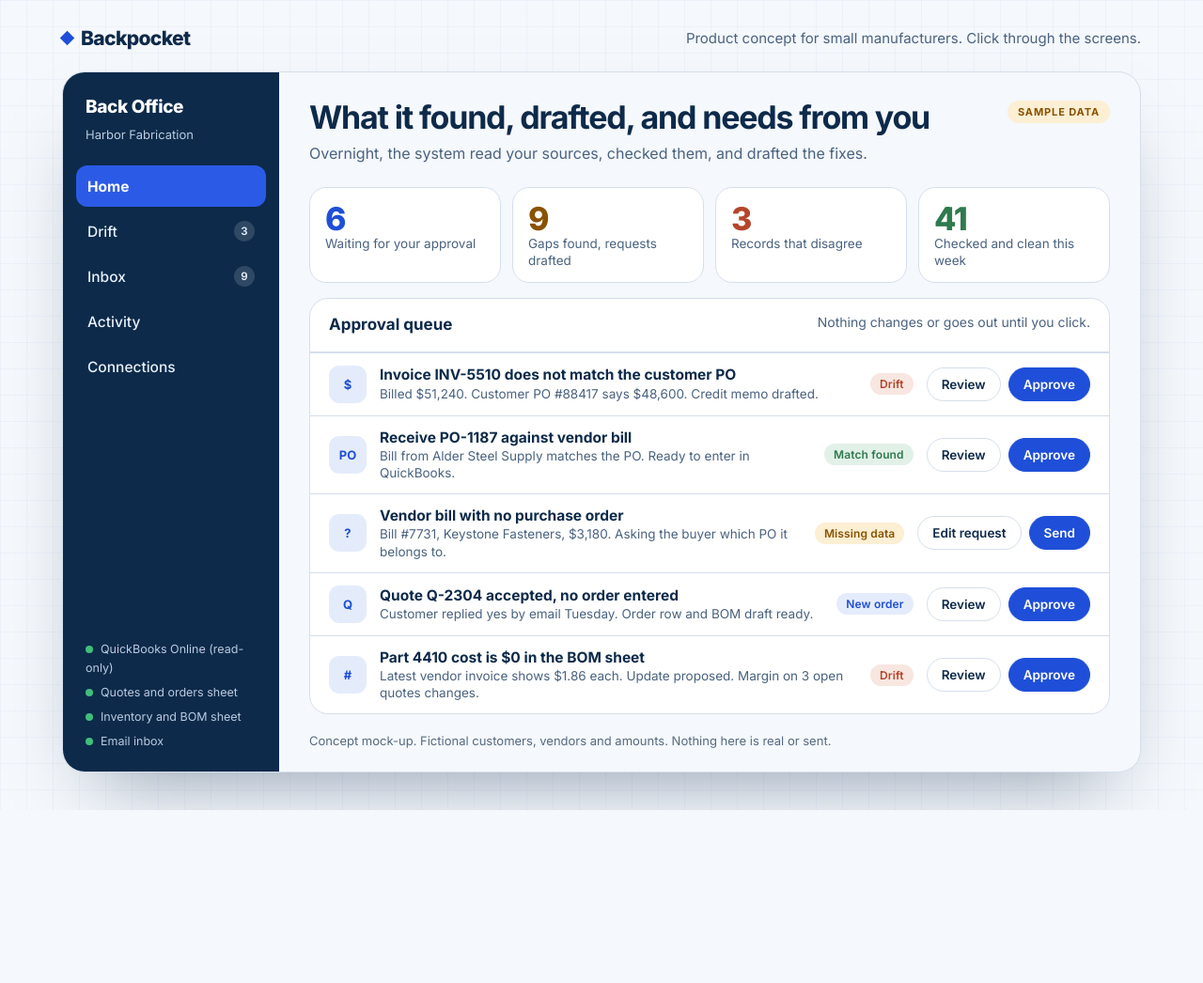
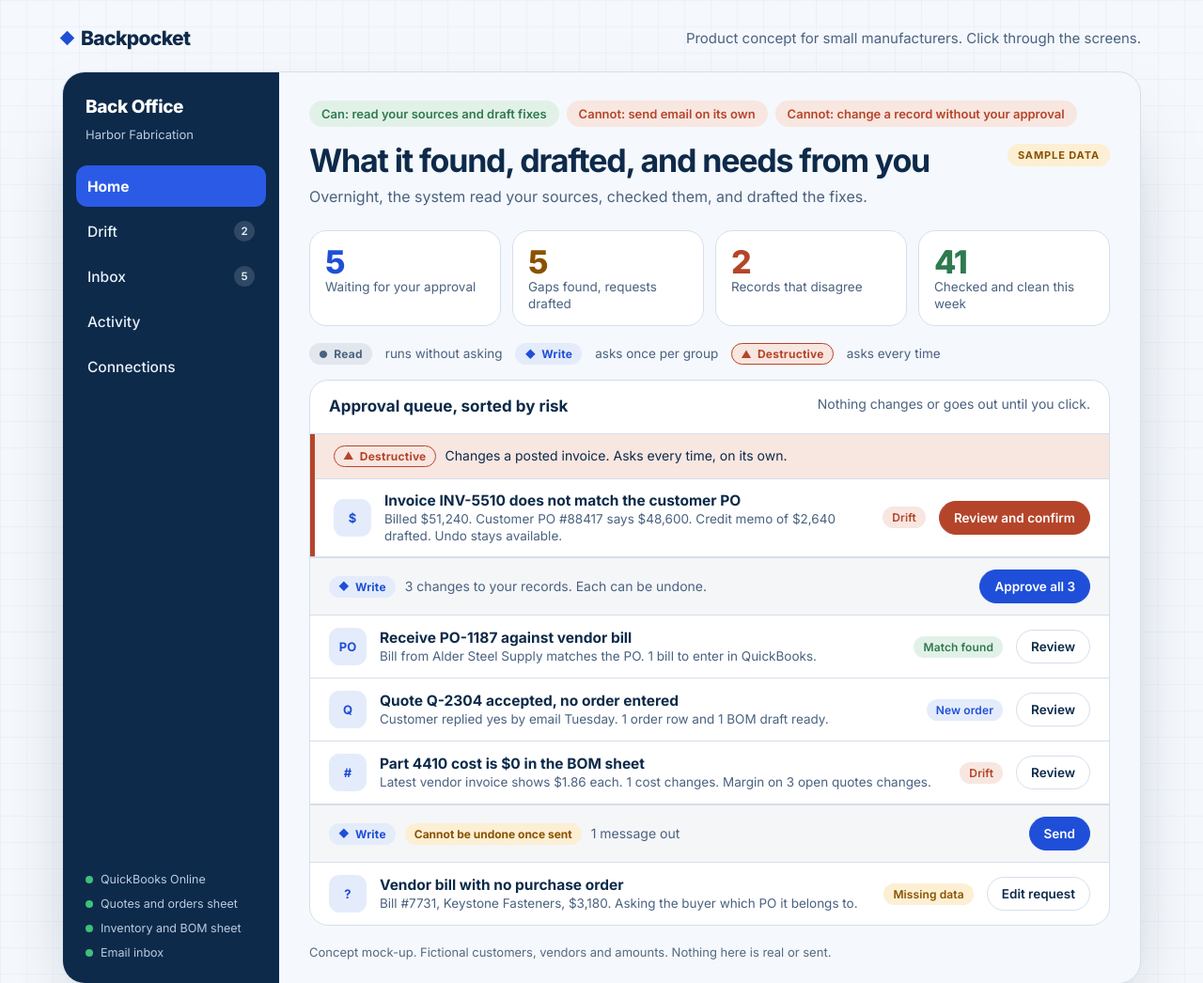
Before and after one commit to backpocket-hq/backpocket, a plain HTML site: page manufacturers/product-mockup.html in a window 1280 px wide. Shown: the top 1046 px of the page at 94% size. Before the commit the page ends 862 px from the top, so only its background shows below. Drawn offline with Linux system fonts and the light colour scheme.

Commit message:
Manufacturers: add permission tiers, gaps statement and undo to mockup; drop read-only wording (#10)
Co-authored-by: Claude Sonnet 5.5 <noreply@anthropic.com>

```diff
--- a/manufacturers/product-mockup.html
+++ b/manufacturers/product-mockup.html
@@ -254,7 +254,7 @@
     .side .co,.side .src{display:none}
     .side button{width:auto;white-space:nowrap;flex:none;gap:10px}
     .main{padding:24px 20px 18px;min-height:0}
-    .cols,.split{grid-template-columns:1fr}
+    .cols,.split,.gaps{grid-template-columns:1fr}
   }
   @media (max-width:700px){
     .hero-in{padding-block:56px 96px}
@@ -279,6 +279,31 @@
     html.rv .reveal:not(.in){opacity:1;transform:none}
   }
 
+.scope{display:flex;flex-wrap:wrap;gap:8px;margin:0 0 18px}
+  .sc{font:600 13px var(--body);padding:5px 12px;border-radius:999px;border:1px solid var(--line);background:var(--card);color:var(--soft)}
+  .sc.ok{color:var(--good);background:var(--good-tint);border-color:transparent}
+  .sc.no{color:var(--rust);background:var(--rust-tint);border-color:transparent}
+  .tier{display:inline-flex;align-items:center;gap:6px;font:700 12px var(--body);letter-spacing:.02em;padding:4px 10px;border-radius:999px;white-space:nowrap;flex:none}
+  .tier i{font-style:normal;font-size:11px}
+  .tier.t-r{background:color-mix(in srgb,var(--ink) 8%,transparent);color:var(--soft)}
+  .tier.t-w{background:var(--cobalt-tint);color:var(--cobalt)}
+  .tier.t-d{background:var(--rust-tint);color:var(--rust);outline:1.5px solid var(--rust);outline-offset:-1.5px}
+  .legend{display:flex;flex-wrap:wrap;gap:6px 14px;align-items:center;margin-top:18px;font-size:13.5px;color:var(--soft)}
+  .grp + .grp{border-top:2px solid var(--line)}
+  .gh{display:flex;flex-wrap:wrap;align-items:center;gap:10px;padding:12px 20px;background:color-mix(in srgb,var(--ink) 4%,var(--card));font-size:14px;color:var(--soft)}
+  .gh .ab{margin-left:auto}
+  .grp.d{border-left:5px solid var(--rust)}
+  .grp.d .gh{background:var(--rust-tint);color:var(--ink)}
+  .ab.d{background:var(--rust);border-color:var(--rust);color:#fff}
+  .irr{font:700 12px var(--body);color:var(--amber);background:var(--amber-tint);padding:4px 10px;border-radius:999px;white-space:nowrap}
+  .gaps{display:grid;grid-template-columns:repeat(3,minmax(0,1fr));gap:12px;margin-top:16px}
+  .gaps .box h4{margin-bottom:6px}
+  .gaps .v h4{color:var(--good)} .gaps .a h4{color:var(--amber)} .gaps .x h4{color:var(--rust)}
+  .filters{display:flex;flex-wrap:wrap;gap:8px;margin-top:20px}
+  .log .ab{min-height:30px;padding:0 12px;font-size:12.5px}
+  .log tr[hidden]{display:none}
+  .log table{min-width:0}
+  .log td,.log th{padding-inline:10px}
   body{padding-block:24px 40px}
   .page{max-width:1180px;margin:0 auto;padding-inline:max(16px,env(safe-area-inset-left,0px))}
   .top{display:flex;justify-content:space-between;align-items:center;gap:12px;flex-wrap:wrap}
@@ -293,30 +318,41 @@
         <div class="side" role="tablist" aria-label="Product screens" aria-orientation="vertical">
           <div class="co"><b>Back Office</b><small>Harbor Fabrication</small></div>
           <button role="tab" aria-selected="true" data-go="home">Home</button>
-          <button role="tab" aria-selected="false" data-go="drift">Drift <i>3</i></button>
-          <button role="tab" aria-selected="false" data-go="inbox">Inbox <i>9</i></button>
+          <button role="tab" aria-selected="false" data-go="drift">Drift <i>2</i></button>
+          <button role="tab" aria-selected="false" data-go="inbox">Inbox <i>5</i></button>
           <button role="tab" aria-selected="false" data-go="activity">Activity</button>
           <button role="tab" aria-selected="false" data-go="conn">Connections</button>
-          <div class="src"><span>QuickBooks Online (read-only)</span><span>Quotes and orders sheet</span><span>Inventory and BOM sheet</span><span>Email inbox</span></div>
+          <div class="src"><span>QuickBooks Online</span><span>Quotes and orders sheet</span><span>Inventory and BOM sheet</span><span>Email inbox</span></div>
         </div>
 
         <div class="main">
+          <div class="scope" aria-label="What it can and cannot do"><span class="sc ok">Can: read your sources and draft fixes</span><span class="sc no">Cannot: send email on its own</span><span class="sc no">Cannot: change a record without your approval</span></div>
           <!-- HOME -->
           <div class="scr" id="s-home" role="tabpanel">
             <div class="scr-h"><div><h3>What it found, drafted, and needs from you</h3><p class="scr-sub">Overnight, the system read your sources, checked them, and drafted the fixes.</p></div><span class="sample">Sample data</span></div>
             <div class="stats">
-              <div class="stat c1"><b>6</b><span>Waiting for your approval</span></div>
-              <div class="stat c2"><b>9</b><span>Gaps found, requests drafted</span></div>
-              <div class="stat c3"><b>3</b><span>Records that disagree</span></div>
+              <div class="stat c1"><b>5</b><span>Waiting for your approval</span></div>
+              <div class="stat c2"><b>5</b><span>Gaps found, requests drafted</span></div>
+              <div class="stat c3"><b>2</b><span>Records that disagree</span></div>
               <div class="stat c4"><b>41</b><span>Checked and clean this week</span></div>
             </div>
+            <div class="legend"><span class="tier t-r"><i>&#9679;</i>Read</span>runs without asking<span class="tier t-w"><i>&#9670;</i>Write</span>asks once per group<span class="tier t-d"><i>&#9650;</i>Destructive</span>asks every time</div>
             <div class="qcard">
-              <div class="qh">Approval queue <span>Nothing changes or goes out until you click.</span></div>
-              <div class="qrow"><div class="ic">$</div><div><b>Invoice INV-5510 does not match the customer PO</b><small>Billed $51,240. Customer PO #88417 says $48,600. Credit memo drafted.</small></div><span class="pill bad">Drift</span><div class="act"><button class="ab" data-go="drift" type="button">Review</button><span class="ab p">Approve</span></div></div>
-              <div class="qrow"><div class="ic">PO</div><div><b>Receive PO-1187 against vendor bill</b><small>Bill from Alder Steel Supply matches the PO. Ready to enter in QuickBooks.</small></div><span class="pill ok">Match found</span><div class="act"><span class="ab">Review</span><span class="ab p">Approve</span></div></div>
-              <div class="qrow"><div class="ic">?</div><div><b>Vendor bill with no purchase order</b><small>Bill #7731, Keystone Fasteners, $3,180. Asking the buyer which PO it belongs to.</small></div><span class="pill amb">Missing data</span><div class="act"><button class="ab" data-go="inbox" type="button">Edit request</button><span class="ab p">Send</span></div></div>
-              <div class="qrow"><div class="ic">Q</div><div><b>Quote Q-2304 accepted, no order entered</b><small>Customer replied yes by email Tuesday. Order row and BOM draft ready.</small></div><span class="pill warn">New order</span><div class="act"><span class="ab">Review</span><span class="ab p">Approve</span></div></div>
-              <div class="qrow"><div class="ic">#</div><div><b>Part 4410 cost is $0 in the BOM sheet</b><small>Latest vendor invoice shows $1.86 each. Update proposed. Margin on 3 open quotes changes.</small></div><span class="pill bad">Drift</span><div class="act"><span class="ab">Review</span><span class="ab p">Approve</span></div></div>
+              <div class="qh">Approval queue, sorted by risk <span>Nothing changes or goes out until you click.</span></div>
+              <div class="grp d">
+                <div class="gh"><span class="tier t-d"><i>&#9650;</i>Destructive</span>Changes a posted invoice. Asks every time, on its own.</div>
+                <div class="qrow"><div class="ic">$</div><div><b>Invoice INV-5510 does not match the customer PO</b><small>Billed $51,240. Customer PO #88417 says $48,600. Credit memo of $2,640 drafted. Undo stays available.</small></div><span class="pill bad">Drift</span><div class="act"><button class="ab d" data-go="drift" type="button">Review and confirm</button></div></div>
+              </div>
+              <div class="grp">
+                <div class="gh"><span class="tier t-w"><i>&#9670;</i>Write</span>3 changes to your records. Each can be undone.<span class="ab p">Approve all 3</span></div>
+                <div class="qrow"><div class="ic">PO</div><div><b>Receive PO-1187 against vendor bill</b><small>Bill from Alder Steel Supply matches the PO. 1 bill to enter in QuickBooks.</small></div><span class="pill ok">Match found</span><div class="act"><span class="ab">Review</span></div></div>
+                <div class="qrow"><div class="ic">Q</div><div><b>Quote Q-2304 accepted, no order entered</b><small>Customer replied yes by email Tuesday. 1 order row and 1 BOM draft ready.</small></div><span class="pill warn">New order</span><div class="act"><span class="ab">Review</span></div></div>
+                <div class="qrow"><div class="ic">#</div><div><b>Part 4410 cost is $0 in the BOM sheet</b><small>Latest vendor invoice shows $1.86 each. 1 cost changes. Margin on 3 open quotes changes.</small></div><span class="pill bad">Drift</span><div class="act"><span class="ab">Review</span></div></div>
+              </div>
+              <div class="grp">
+                <div class="gh"><span class="tier t-w"><i>&#9670;</i>Write</span><span class="irr">Cannot be undone once sent</span>1 message out<span class="ab p">Send</span></div>
+                <div class="qrow"><div class="ic">?</div><div><b>Vendor bill with no purchase order</b><small>Bill #7731, Keystone Fasteners, $3,180. Asking the buyer which PO it belongs to.</small></div><span class="pill amb">Missing data</span><div class="act"><button class="ab" data-go="inbox" type="button">Edit request</button></div></div>
+              </div>
             </div>
           </div>
 
@@ -336,15 +372,20 @@
                     <tr><td>Terms</td><td>Net 30</td><td>Net 30</td><td>Net 30</td></tr>
                   </tbody>
                 </table></div>
-                <div class="alert"><b>Invoice is $2,640 higher than the quote and the PO</b><span>Two of three records agree. The invoice price looks like an old price list entry. The customer will likely short-pay or dispute.</span></div>
-                <div class="box" style="margin-top:14px"><h4>How it was found</h4><ol><li>Read the invoice from QuickBooks (read-only).</li><li>Read the customer PO PDF from the email inbox.</li><li>Compared both to the quote in the orders sheet.</li><li>Two of three agree, so it drafted the fix and stopped.</li></ol></div>
+                <div class="alert"><b>Invoice is $2,640 higher than the quote and the PO</b><span>Two of three records agree. The invoice is the one that differs.</span></div>
+                <div class="box" style="margin-top:14px"><h4>How it was found</h4><ol><li>Read the invoice from QuickBooks.</li><li>Read the customer PO PDF from the email inbox.</li><li>Compared both to the quote in the orders sheet.</li><li>Two of three agree, so it drafted the fix and stopped.</li></ol></div>
               </div>
               <div>
                 <div class="box"><h4>Evidence</h4><p>Customer PO #88417, line 1, unit price $20.25. Received by email Sept 9. Attached to Q-2291 in the orders sheet.</p>
-                  <h4 style="margin-top:14px">Proposed fix (drafted, not applied)</h4><p>Credit memo for $2,640 against INV-5510, then reissue at $20.25. Needs your approval, because it changes QuickBooks.</p>
-                  <div class="act" style="flex-wrap:wrap;margin-top:12px"><span class="ab p">Approve credit memo</span><span class="ab">Keep invoice</span><span class="ab">Ask sales to confirm price</span></div></div>
-                <div class="box" style="margin-top:14px"><h4>Also checking</h4><p style="color:var(--soft)">The same price list entry appears on 2 other open invoices. Flagged for review, not changed.</p></div>
+                  <h4 style="margin-top:14px">Proposed fix (drafted, not applied) <span class="tier t-d" style="margin-left:6px"><i>&#9650;</i>Destructive</span></h4><p>Credit memo for $2,640 against INV-5510, then reissue at $20.25. It changes a posted invoice, so it asks every time.</p>
+                  <div class="act" style="flex-wrap:wrap;margin-top:12px"><span class="ab d">Review and confirm credit memo</span><span class="ab">Keep invoice</span><span class="ab">Ask sales to confirm price</span></div></div>
+                <div class="box" style="margin-top:14px"><h4>Also disagree</h4><p>Part 4410 costs $0 in the BOM sheet. The latest vendor invoice shows $1.86.</p><p style="color:var(--soft)">The same $21.35 price appears on 2 other open invoices. Flagged for review, not changed.</p></div>
               </div>
+            </div>
+            <div class="gaps">
+              <div class="box v"><h4>Verified</h4><p>Quote and customer PO both say $20.25. The invoice says $21.35. Quantity and terms match on all three.</p></div>
+              <div class="box a"><h4>Assumed</h4><p>The invoice price came from an old price list entry. The customer has not disputed it yet.</p></div>
+              <div class="box x"><h4>Could not do</h4><p>Confirm why the price changed. Sales must confirm. Check the 2 other invoices against their POs.</p></div>
             </div>
           </div>
 
@@ -360,42 +401,42 @@
           <!-- ACTIVITY -->
           <div class="scr" id="s-activity" role="tabpanel" hidden>
             <div class="scr-h"><div><h3>What it did, and what you decided</h3><p class="scr-sub">A running record so you can trust it, audit it, and show your accountant.</p></div><span class="sample">Sample data</span></div>
-            <div class="tbl log" style="margin-top:20px"><table>
-              <thead><tr><th>Time</th><th>Action</th><th>What happened</th><th>Where</th></tr></thead>
+            <div class="filters" role="group" aria-label="Filter the log"><button class="chip" type="button" data-f="all" aria-pressed="true">All</button><button class="chip" type="button" data-f="r" aria-pressed="false">Reads</button><button class="chip" type="button" data-f="w" aria-pressed="false">Writes</button><button class="chip" type="button" data-f="s" aria-pressed="false">Sent</button></div>
+            <div class="tbl log" style="margin-top:14px"><table>
+              <thead><tr><th>Time</th><th>Tier</th><th>What happened</th><th>Where</th><th>Undo</th></tr></thead>
               <tbody>
-                <tr><td>7:02 am</td><td><span class="pill mute">Read</span></td><td><b>Pulled 38 new bills and payments</b></td><td>QuickBooks Online</td></tr>
-                <tr><td>7:03 am</td><td><span class="pill mute">Read</span></td><td><b>Read 12 new emails with PDFs attached</b></td><td>Email inbox</td></tr>
-                <tr><td>7:05 am</td><td><span class="pill ok">Checked</span></td><td><b>Matched 41 documents across quotes, POs, bills</b></td><td>All sources</td></tr>
-                <tr><td>7:06 am</td><td><span class="pill bad">Found</span></td><td><b>INV-5510 price differs from PO #88417</b></td><td>QuickBooks + email</td></tr>
-                <tr><td>7:06 am</td><td><span class="pill bad">Found</span></td><td><b>Part 4410 cost is $0 in BOM sheet</b></td><td>Inventory sheet</td></tr>
-                <tr><td>7:08 am</td><td><span class="pill amb">Drafted</span></td><td><b>Credit memo and packing slip request</b></td><td>Review queue</td></tr>
-                <tr><td>8:41 am</td><td><span class="pill warn">You approved</span></td><td><b>Order row for Q-2304 added to orders sheet</b></td><td>Orders sheet</td></tr>
-                <tr><td>8:41 am</td><td><span class="pill mute">Undo available</span></td><td><b>Reverts the added row in one click</b></td><td>Orders sheet</td></tr>
-                <tr><td>8:55 am</td><td><span class="pill mute">You skipped</span></td><td><b>Resale certificate reminder, will handle by phone</b></td><td>Review queue</td></tr>
+                <tr data-k="r"><td>7:02 am</td><td><span class="tier t-r"><i>&#9679;</i>Read</span></td><td><b>Pulled 38 new bills and payments</b></td><td>QuickBooks Online</td><td>&mdash;</td></tr>
+                <tr data-k="r"><td>7:03 am</td><td><span class="tier t-r"><i>&#9679;</i>Read</span></td><td><b>Read 12 new emails with PDFs attached</b></td><td>Email inbox</td><td>&mdash;</td></tr>
+                <tr data-k="r"><td>7:05 am</td><td><span class="tier t-r"><i>&#9679;</i>Read</span></td><td><b>Matched 41 documents across quotes, POs, bills</b></td><td>All sources</td><td>&mdash;</td></tr>
+                <tr data-k="r"><td>7:06 am</td><td><span class="tier t-r"><i>&#9679;</i>Read</span></td><td><b>Found: INV-5510 price differs from PO #88417</b></td><td>QuickBooks + email</td><td>&mdash;</td></tr>
+                <tr data-k="r"><td>7:06 am</td><td><span class="tier t-r"><i>&#9679;</i>Read</span></td><td><b>Found: part 4410 cost is $0 in BOM sheet</b></td><td>Inventory sheet</td><td>&mdash;</td></tr>
+                <tr data-k="r"><td>7:08 am</td><td><span class="tier t-r"><i>&#9679;</i>Read</span></td><td><b>Drafted: credit memo and packing slip request</b></td><td>Review queue</td><td><button class="ab" type="button" data-undo="Discarded">Discard</button></td></tr>
+                <tr data-k="w"><td>8:41 am</td><td><span class="tier t-w"><i>&#9670;</i>Write</span></td><td><b>You approved: order row for Q-2301 added</b></td><td>Orders sheet</td><td><button class="ab" type="button" data-undo="Row removed">Undo</button></td></tr>
+                <tr data-k="s"><td>8:52 am</td><td><span class="tier t-w"><i>&#9670;</i>Write</span></td><td><b>You sent: delivery date question to Alder Steel</b></td><td>Email</td><td><span class="irr">No undo</span></td></tr>
+                <tr data-k="r"><td>8:55 am</td><td><span class="tier t-r"><i>&#9679;</i>Read</span></td><td><b>You skipped: late-payment note to Delta Tool, will call</b></td><td>Review queue</td><td><button class="ab" type="button" data-undo="Restored">Restore</button></td></tr>
               </tbody>
             </table></div>
             <div class="rules">
-              <div class="box"><h4>Rule 1</h4><p>Read-only on QuickBooks until you turn on changes.</p></div>
+              <div class="box"><h4>Rule 1</h4><p>Reads run without asking. Writes ask once per group. Changing a posted record asks every time.</p></div>
               <div class="box"><h4>Rule 2</h4><p>Every change shows evidence and waits for your approval.</p></div>
-              <div class="box"><h4>Rule 3</h4><p>Every action is logged with who, what, and where, and can be undone.</p></div>
+              <div class="box"><h4>Rule 3</h4><p>Every action is logged with who, what, and where. Undo works any time, except for sent messages.</p></div>
             </div>
           </div>
 
           <!-- CONNECTIONS -->
           <div class="scr" id="s-conn" role="tabpanel" hidden>
-            <div class="scr-h"><div><h3>What it connects to, and how</h3><p class="scr-sub">It starts read-only on QuickBooks plus one spreadsheet. Nothing else is required for a first pilot.</p></div><span class="sample">Sample data</span></div>
+            <div class="scr-h"><div><h3>What it connects to, and how</h3><p class="scr-sub">It starts with QuickBooks plus one spreadsheet. Nothing else is required for a first pilot.</p></div><span class="sample">Sample data</span></div>
             <div class="tbl conn" style="margin-top:20px"><table>
               <thead><tr><th>Source</th><th>How it connects</th><th>Access</th><th>When</th></tr></thead>
               <tbody>
-                <tr><td><b>QuickBooks Online</b></td><td>Official API, admin approves once</td><td><span class="pill ok">Read only</span></td><td><span class="pill ok">Pilot step 1</span></td></tr>
+                <tr><td><b>QuickBooks Online</b></td><td>Official API, admin approves once</td><td><span class="pill warn">Read, write with approval</span></td><td><span class="pill ok">Pilot step 1</span></td></tr>
                 <tr><td><b>Quotes and orders sheet</b></td><td>Google Sheets or Microsoft 365</td><td><span class="pill warn">Read and add rows</span></td><td><span class="pill ok">Pilot step 1</span></td></tr>
                 <tr><td><b>Inventory and BOM sheet</b></td><td>Google Sheets or Microsoft 365</td><td><span class="pill warn">Read, propose edits</span></td><td><span class="pill amb">Pilot step 2</span></td></tr>
                 <tr><td><b>Email inbox</b></td><td>Forwarding address or read access</td><td><span class="pill warn">Read, draft only</span></td><td><span class="pill amb">Pilot step 2</span></td></tr>
                 <tr><td><b>ERP, if you have one</b></td><td>Depends on the product</td><td><span class="pill mute">Decide later</span></td><td><span class="pill mute">Not assumed</span></td></tr>
-                <tr><td><b>QuickBooks changes</b></td><td>Same API, turned on later</td><td><span class="pill amb">Write with approval</span></td><td><span class="pill mute">After trust</span></td></tr>
               </tbody>
             </table></div>
-            <div class="box" style="margin-top:16px"><h4>First flow to prove</h4><p style="font-size:19px;font-weight:700;letter-spacing:-.02em">Purchase orders matched to vendor bills, with gaps drafted as requests.</p><p style="color:var(--soft)">One flow, read-only, one spreadsheet. If it saves real time, widen it.</p></div>
+            <div class="box" style="margin-top:16px"><h4>First flow to prove</h4><p style="font-size:19px;font-weight:700;letter-spacing:-.02em">Purchase orders matched to vendor bills, with gaps drafted as requests.</p><p style="color:var(--soft)">One flow, one spreadsheet. If it saves real time, widen it.</p></div>
           </div>
 
           <p class="foot-note">Concept mock-up. Fictional customers, vendors and amounts. Nothing here is real or sent.</p>
@@ -450,6 +491,7 @@
     mail.appendChild(el('pre', '', m.body));
     var act = el('div', 'act');
     m.btn.forEach(function(x, k){ act.appendChild(el('span', 'ab' + (k === 0 ? ' p' : ''), x)); });
+    act.appendChild(el('span', 'irr', 'Cannot be undone once sent'));
     mail.appendChild(act);
     var w = el('div', 'why'); w.appendChild(el('b', '', 'Why this matters. ')); w.appendChild(document.createTextNode(m.why)); mail.appendChild(w);
   }
@@ -461,6 +503,17 @@
     list.appendChild(b); litems.push(b);
   });
   showMail(0);
+  Array.prototype.forEach.call(document.querySelectorAll('[data-undo]'), function(b){
+    b.addEventListener('click', function(){ var t = b.getAttribute('data-undo'); var sp = el('span', 'pill ok', t); b.parentNode.replaceChild(sp, b); });
+  });
+  var fb = Array.prototype.slice.call(document.querySelectorAll('.filters .chip'));
+  fb.forEach(function(c){
+    c.addEventListener('click', function(){
+      var f = c.getAttribute('data-f');
+      fb.forEach(function(x){ x.setAttribute('aria-pressed', x === c ? 'true' : 'false'); });
+      Array.prototype.forEach.call(document.querySelectorAll('.log tbody tr'), function(r){ r.hidden = !(f === 'all' || r.getAttribute('data-k') === f); });
+    });
+  });
 })();
 </script>
 </body>
```
Also changed, not shown: manufacturers/index.html (+4 -4 lines).
